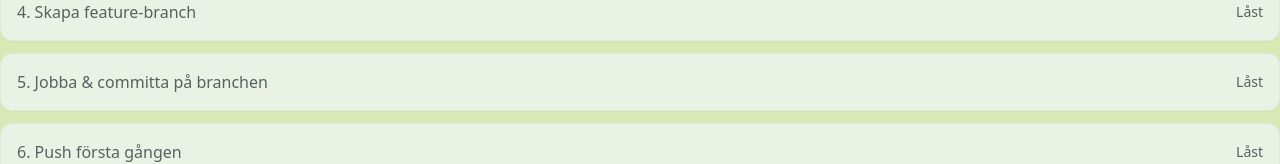
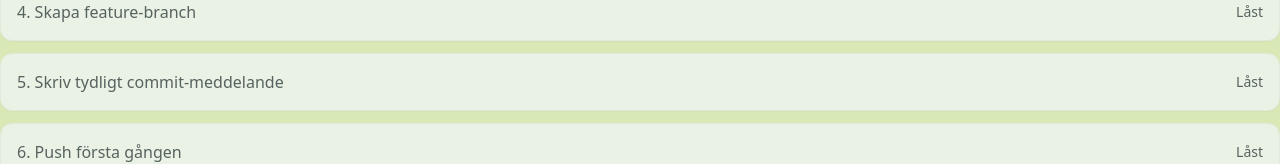
Before and after one commit to DulamaA/git-land-game, a React (Vite) app: page /levels in a window 1280 px wide. Shown: the part 277-441 px from the top of the page. Built offline with nearby package versions, Linux system fonts and the light colour scheme.

Commit message:
:zap: feat: update level 5 by clearing task copy and add a clear conventional commit message + link

```diff
--- a/src/data/levels.ts
+++ b/src/data/levels.ts
@@ -58,12 +58,20 @@ export const LEVELS: Level[] = [
 
   {
     id: 5,
-    title: 'Jobba & committa på branchen',
+    title: 'Skriv tydligt commit-meddelande',
     steps: [
-      { text: 'Staga alla ändringar.', expects: ['git add .', 'git add -A'] },
       {
-        text: 'Commit:a ändringen med ett tydligt meddelande.',
+        text:
+        'Du har lagt till en header i HTML-filen. ' +
+        'Skriv ett **tydligt** commit-meddelande enligt Conventional Commits ' +
+        '(t.ex. `feat: add header`).\n\n' +
+        'Läs mer: https://www.conventionalcommits.org/en/v1.0.0/#summary',
         expects: ['git commit -m <message>'],
+        hints: [
+          'Börja med en typ: t.ex. feat, fix, docs, chore.',
+          'Exempel: feat: add header',
+          'Kommandot: git commit -m "feat: add header"',
+        ],
       },
     ],
   },
```
